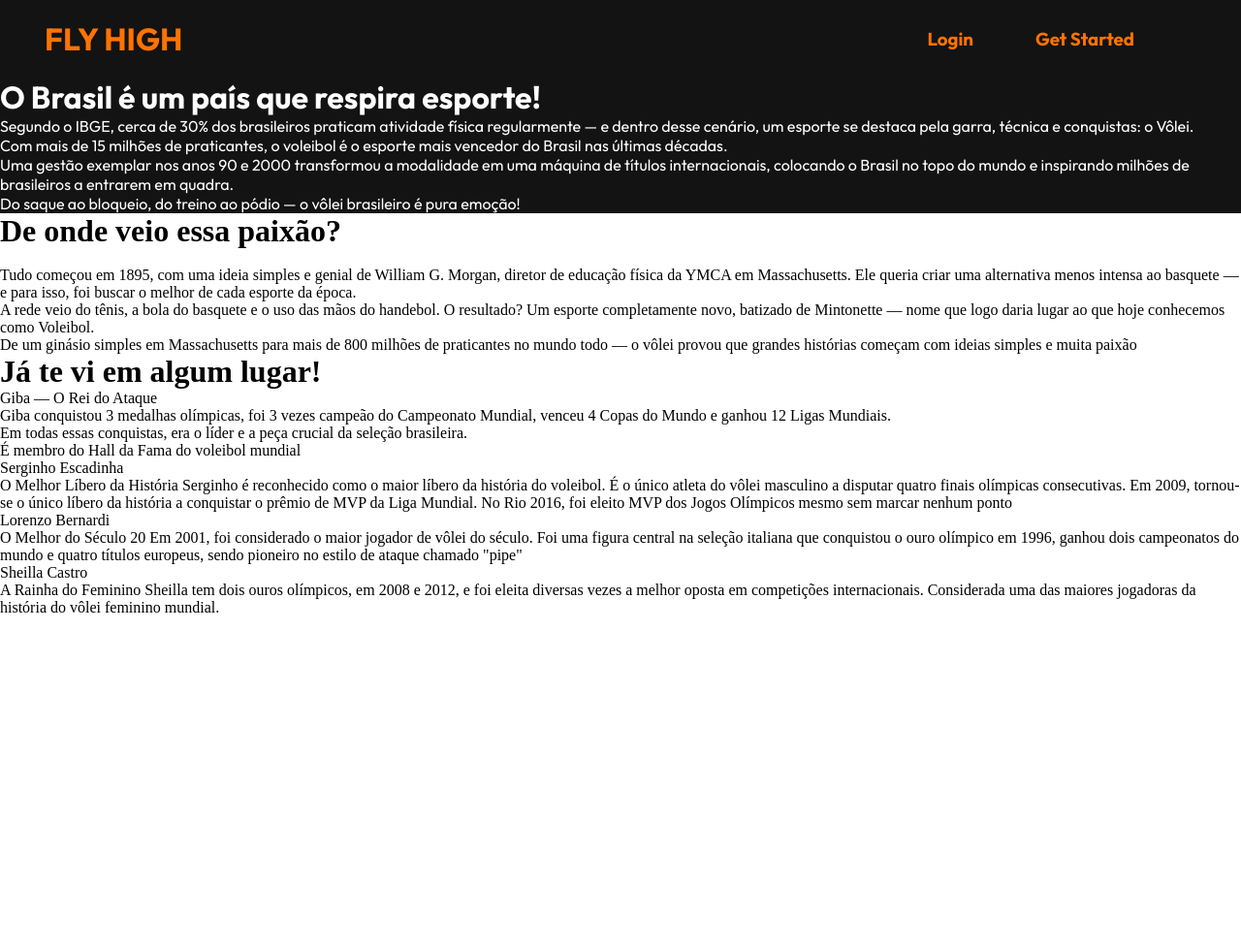
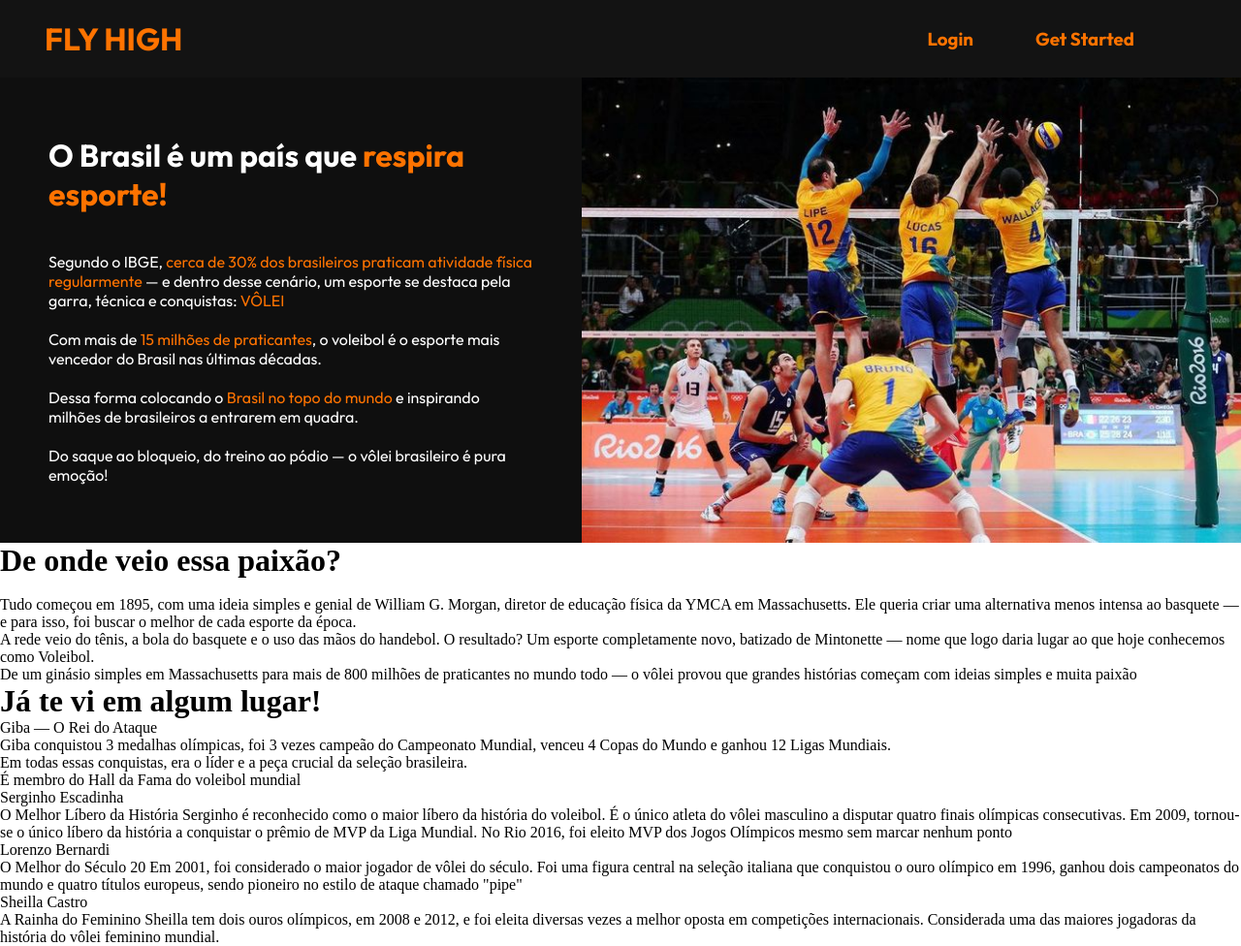
Before and after one commit to MathBernardino/CaminhoDoAce, a website: page public/contexto.html in a window 1280 px wide. Shown: the whole page at 97% size. Before the commit the page ends 800 px from the top, so only its background shows below. Drawn offline with Linux system fonts and the light colour scheme; a web font is replaced by a local one.

Commit message:
STYLE Modificações da NAVBAR e container_contexto na página de Container

```diff
--- a/public/contexto.html
+++ b/public/contexto.html
@@ -16,15 +16,22 @@
         <h3 class="Started" style="margin-right: 5%;">Get Started</h3>
     </div>
 
-    <div class="container_contexto">
-        <h1>O Brasil é um país que respira esporte!</h1>
-        <p>Segundo o IBGE, cerca de 30% dos brasileiros praticam atividade física regularmente — e dentro desse cenário,
-            um esporte se destaca pela garra, técnica e conquistas: o Vôlei.<br>
-            Com mais de 15 milhões de praticantes, o voleibol é o esporte mais vencedor do Brasil nas últimas
-            décadas.<br>
-            Uma gestão exemplar nos anos 90 e 2000 transformou a modalidade em uma máquina de títulos internacionais,
-            colocando o Brasil no topo do mundo e inspirando milhões de brasileiros a entrarem em quadra.<br>
-            Do saque ao bloqueio, do treino ao pódio — o vôlei brasileiro é pura emoção!</p>
+    <div class="contexto_wrapper">
+        <div class="container_contexto">
+            <h1>O Brasil é um país que <span class="destaque">respira esporte!</span></h1><br><br>
+            <p>Segundo o IBGE, <span class="destaque">cerca de 30% dos brasileiros praticam atividade física regularmente</span> — e dentro desse
+                cenário,
+                um esporte se destaca pela garra, técnica e conquistas: <span class="destaque">VÔLEI</span><br><br>
+
+                Com mais de <span class="destaque">15 milhões de praticantes</span>, o voleibol é o esporte mais vencedor do Brasil nas últimas
+                décadas.<br><br>
+
+                Dessa forma colocando o <span class="destaque">Brasil no topo do mundo</span> e inspirando milhões de brasileiros a entrarem em
+                quadra.<br><br>
+
+                Do saque ao bloqueio, do treino ao pódio — o vôlei brasileiro é pura emoção!</p>
+        </div>
+        <img class="img_contexto" src="assets/img/bloqueio.webp">
     </div>
 
     <div class="container_hist">
--- a/public/css/style.css
+++ b/public/css/style.css
@@ -260,10 +260,28 @@ todo conteudo dentro igual)*/
 }
 
 /* CONTEXTO PAGE */
+.contexto_wrapper {
+    display: flex;
+    flex-direction: row;
+    min-height: 400px;
+    width: 100%;
+}
+
 .container_contexto {
     font-family: 'Outfit';
-    background-color: rgb(19, 19, 19);
+    display: flex;
+    flex-direction: column;
+    justify-content: center;
+    background-color: rgb(15, 15, 15);
     color: white;
-    border-color: rgb(255, 115, 0);
+    width: 40%;
+    min-width: 600px;
+    padding: 60px 50px;
+    z-index: 1;
+}
 
+.img_contexto {
+    flex: 1;
+    object-fit: cover;
+    min-width: 0;
 }
```
